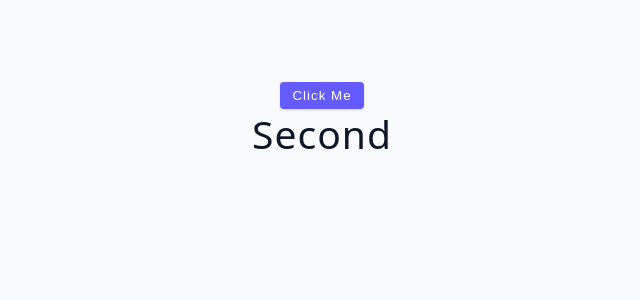
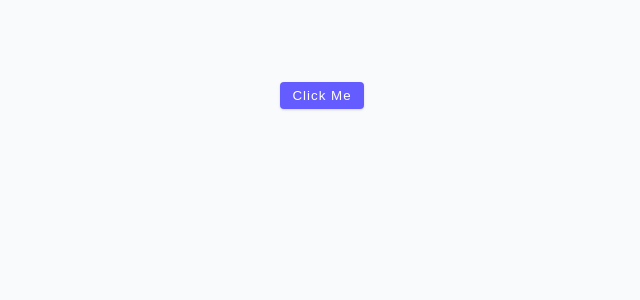
Before and after one commit to Crossroads30/advanced-react, a React (Vite) app: page / in a window 1280 px wide. Shown: the top 300 px of the page, without its empty margins (318-958 px from the left). Built offline with nearby package versions, Linux system fonts and the light colour scheme.

Commit message:
feat: add clean up with set interval ex

```diff
--- a/src/tutorial/02-useEffect/starter/05-cleanup-function.jsx
+++ b/src/tutorial/02-useEffect/starter/05-cleanup-function.jsx
@@ -1,8 +1,9 @@
 import { useEffect, useState } from 'react'
 
 const CleanupFunction = () => {
-	const [value, setValue] = useState(true)
+	const [value, setValue] = useState(false)
 
+  console.log('render')
 	const handleClick = () => {
 		setValue(!value)
 	}
@@ -19,6 +20,12 @@ const CleanupFunction = () => {
 const SecondComponent = () => {
 	useEffect(() => {
 		console.log('hello!')
+    const interval = setInterval(() => {
+      console.log('interval')
+    }, 1000)
+    return () => {
+     clearInterval(interval)
+    }
 	}, [])
 	return <h2>Second</h2>
 }
```
